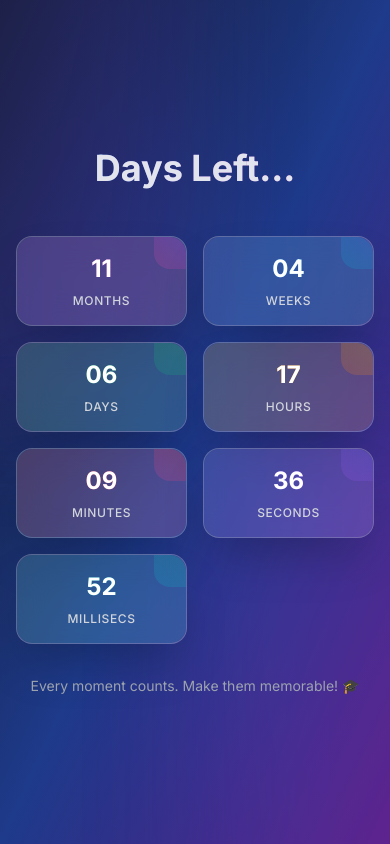
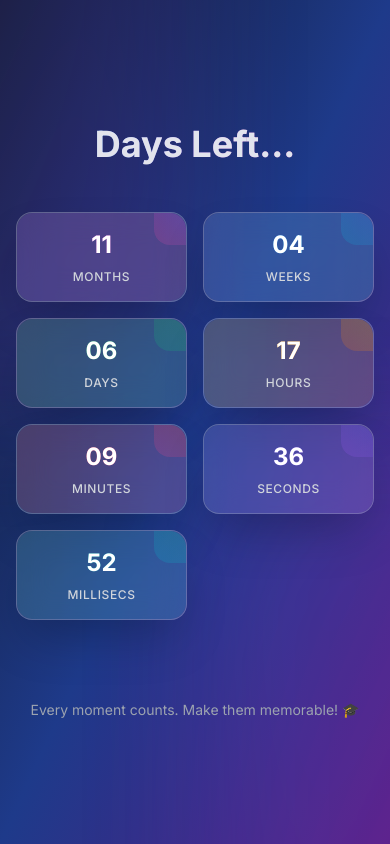
Before and after one commit to Anshu3301/CourseCountdown, a React (Vite) app: page / in a window 390 px wide. Built offline with nearby package versions, Linux system fonts and the light colour scheme.

Commit message:
Update App.jsx

```diff
--- a/src/App.jsx
+++ b/src/App.jsx
@@ -87,7 +87,7 @@ function App() {
         ))}
       </div>
 
-      <div className="mt-8 sm:mt-12 text-center relative z-10">
+      <div className="mt-20 sm:mt-12 text-center relative z-10">
         <p className="text-gray-400 text-sm sm:text-base">
           Every moment counts. Make them memorable! 🎓
         </p>
```
